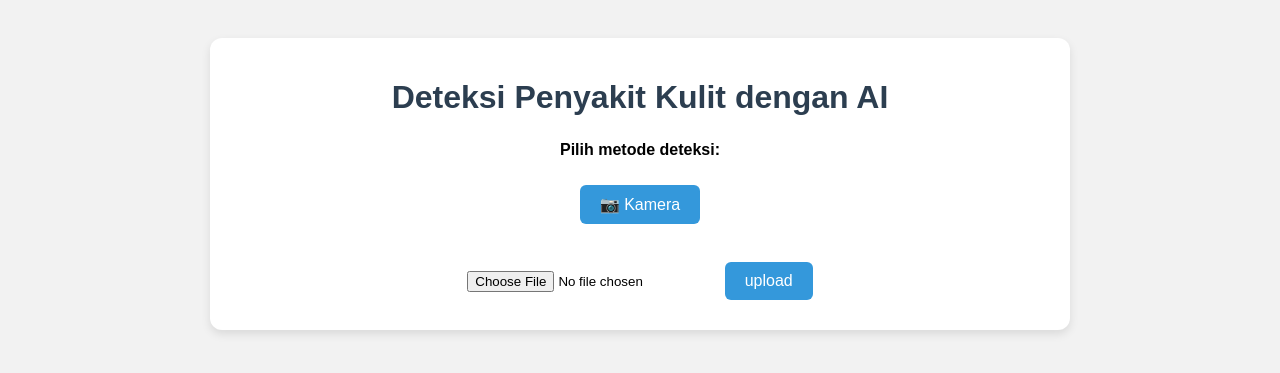
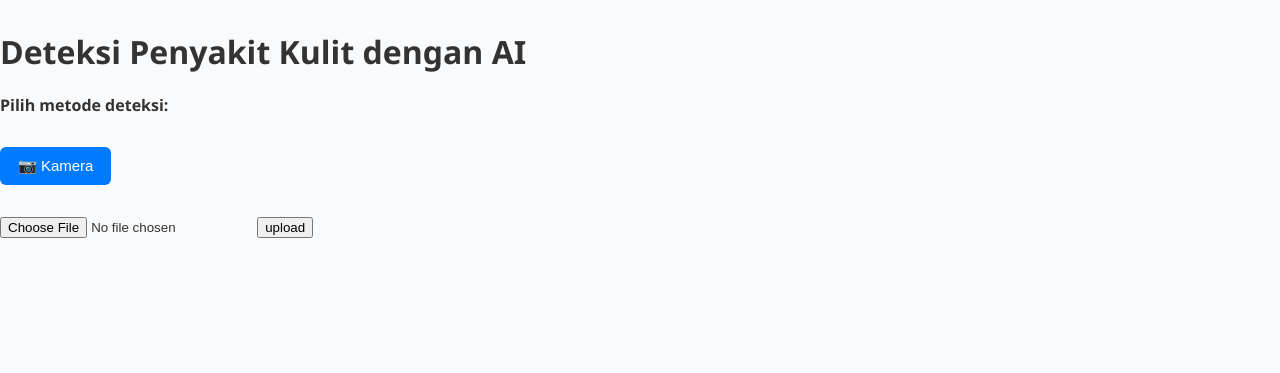
Before and after one commit to sirrauf/KuSehat-Web3, a Flask app: template templates/contoh-dashboard-user.html in a window 1280 px wide. Shown: the top 373 px of the page. Run offline with Flask 2, Linux system fonts and the light colour scheme; the template is opened without the code that fills it, so the values that code supplies are empty.

Commit message:
Update contoh-dashboard-user-style.css

```diff
--- a/static/contoh-dashboard-user-style.css
+++ b/static/contoh-dashboard-user-style.css
@@ -1,65 +1,153 @@
+* {
+  box-sizing: border-box;
+}
+
 body {
-    font-family: Arial, sans-serif;
-    background-color: #f2f2f2;
-    padding: 30px;
+  font-family: 'Segoe UI', sans-serif;
+  margin: 0;
+  padding: 0;
+  background-color: #f9fafc;
+  color: #333;
+}
+
+nav {
+  background-color: #007bff;
+  padding: 12px 20px;
+  display: flex;
+  flex-wrap: wrap;
+  gap: 12px;
+}
+
+nav a {
+  color: white;
+  text-decoration: none;
+  font-weight: bold;
+  padding: 8px 14px;
+  border-radius: 4px;
+  transition: background-color 0.2s ease-in-out;
+  cursor: pointer;
+}
+
+nav a:hover {
+  background-color: #0056b3;
+}
+
+section {
+  display: none;
+  padding: 25px 30px;
+  background: #fff;
+  margin: 20px auto;
+  max-width: 850px;
+  border-radius: 8px;
+  box-shadow: 0 2px 8px rgba(0,0,0,0.05);
+}
+
+section.active {
+  display: block;
+}
+
+h2 {
+  border-bottom: 2px solid #007bff;
+  padding-bottom: 8px;
+  margin-bottom: 20px;
+  color: #007bff;
+}
+
+h3 {
+  margin-top: 30px;
+  color: #333;
+}
+
+label {
+  display: block;
+  font-weight: 600;
+  margin-bottom: 6px;
+  margin-top: 15px;
+}
+
+input[type="text"],
+input[type="email"],
+input[type="password"],
+input[type="number"],
+select {
+  width: 100%;
+  padding: 10px;
+  margin-top: 4px;
+  border: 1px solid #ccc;
+  border-radius: 6px;
+  font-size: 15px;
+  background-color: #fdfdfd;
+}
+
+input[type="file"] {
+  margin-top: 10px;
+}
+
+button {
+  background-color: #007bff;
+  color: white;
+  padding: 10px 18px;
+  font-size: 15px;
+  border: none;
+  border-radius: 6px;
+  cursor: pointer;
+  margin-top: 15px;
+  transition: background-color 0.3s ease-in-out;
+}
+
+button:hover {
+  background-color: #0056b3;
+}
+
+table {
+  width: 100%;
+  border-collapse: collapse;
+  margin-top: 10px;
+}
+
+th, td {
+  padding: 12px;
+  border: 1px solid #ccc;
+  text-align: left;
+}
+
+th {
+  background-color: #eef5ff;
+}
+
+.diagnosis {
+  margin-top: 20px;
+  padding: 15px;
+  border: 1px solid #ddd;
+  background-color: #f1f8ff;
+  border-radius: 6px;
+  font-size: 14.5px;
 }
 
 .container {
-    background: white;
-    padding: 20px 30px;
-    max-width: 800px;
-    margin: auto;
-    border-radius: 12px;
-    box-shadow: 0 4px 10px rgba(0, 0, 0, 0.1);
+  margin-top: 30px;
 }
 
-h1 {
-    text-align: center;
-    color: #2c3e50;
-    margin-bottom: 25px;
+video {
+  border-radius: 6px;
+  margin-top: 10px;
+  max-width: 100%;
 }
 
-form {
-    text-align: center;
+video.hidden {
+  display: none;
 }
 
-button, input[type="submit"] {
-    background-color: #3498db;
-    color: white;
-    border: none;
-    padding: 10px 20px;
-    margin-top: 10px;
-    margin-bottom: 10px;
-    border-radius: 6px;
-    cursor: pointer;
-    font-size: 16px;
+@media (max-width: 600px) {
+  nav {
+    flex-direction: column;
+  }
+
+  section {
+    padding: 20px;
+  }
+
+  button {
+    width: 100%;
+  }
 }
-
-button:hover, input[type="submit"]:hover {
-    background-color: #2980b9;
-}
-
-input[type="file"] {
-    margin-top: 15px;
-}
-
-img {
-    display: block;
-    max-width: 100%;
-    margin: 25px auto 0;
-    border-radius: 8px;
-    border: 1px solid #ccc;
-}
-
-/* Diagnosis styling */
-.diagnosis {
-    background-color: #fafafa;
-    padding: 15px 20px;
-    border-left: 5px solid #3498db;
-    border-radius: 6px;
-    white-space: pre-line;
-    line-height: 1.7;
-    font-size: 16px;
-    color: #333;
-    margin-top: 15px;
-}
```
